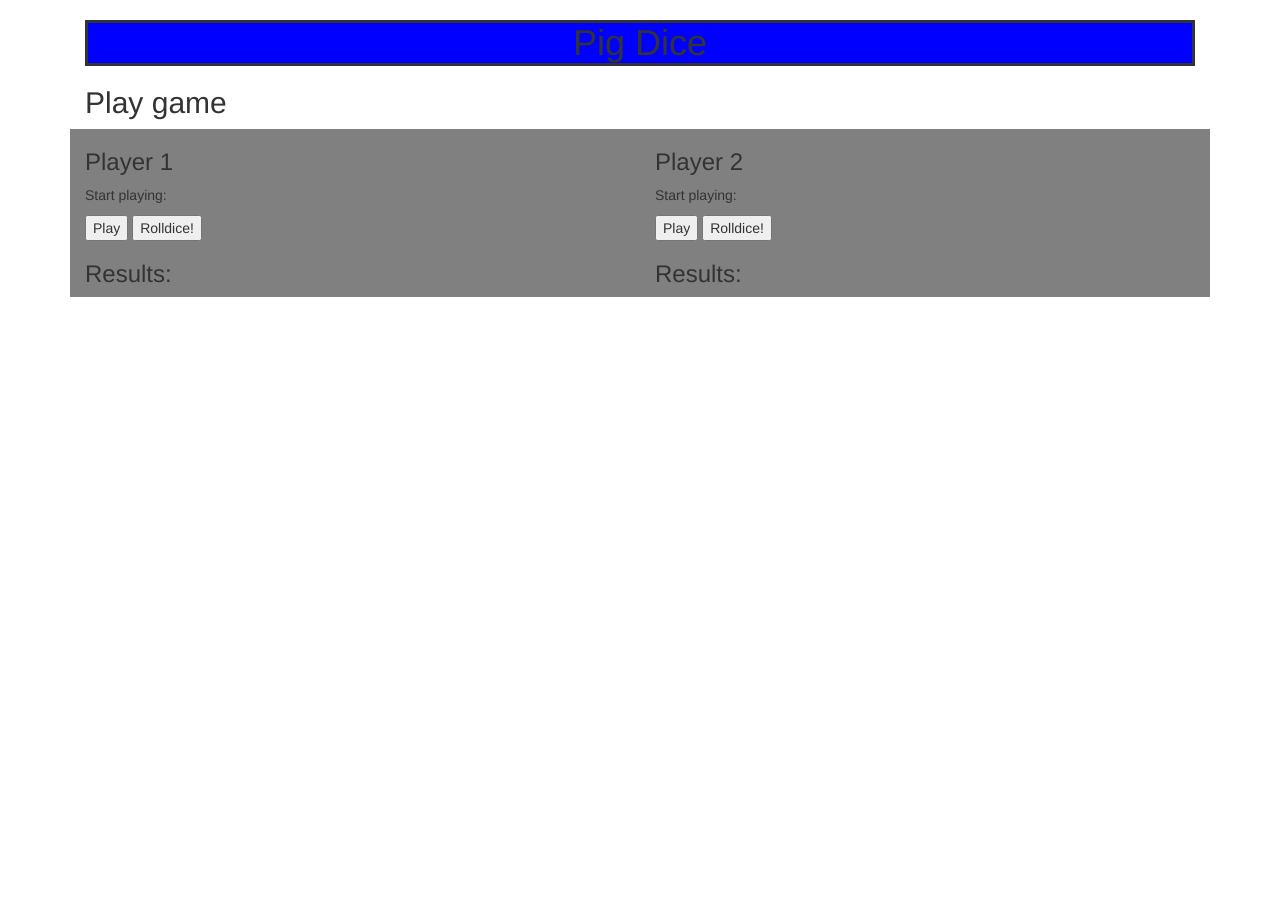
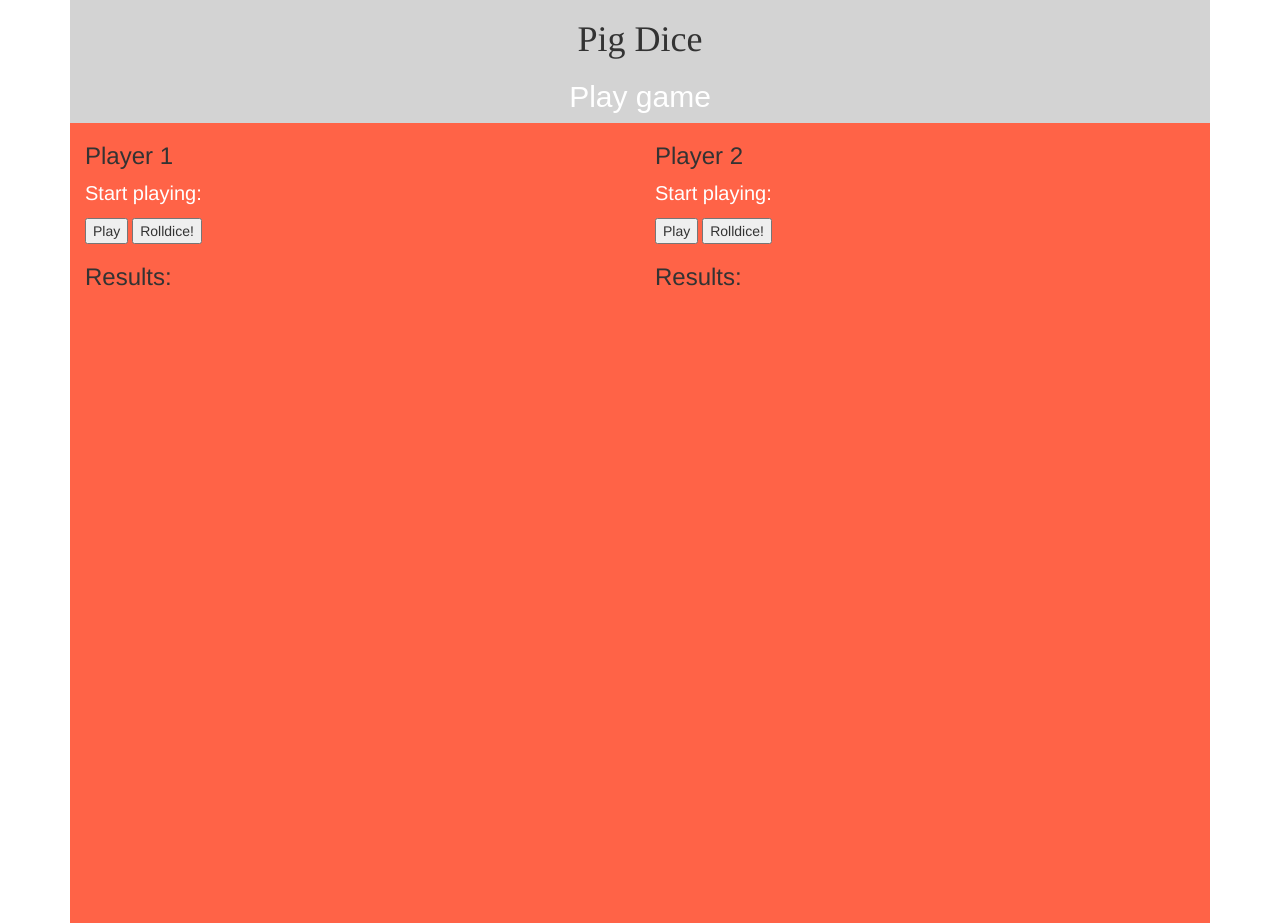
Before and after one commit to lauraayushi/pigdice, a plain HTML site: page index.html in a window 1280 px wide. Before the commit the page ends 800 px from the top, so only its background shows below. Drawn offline with nearby package versions, Linux system fonts and the light colour scheme.

Commit message:
added changes to the page

```diff
--- a/css/styles.css
+++ b/css/styles.css
@@ -1,8 +1,23 @@
 h1 {
 	text-align: center;
-	border-style:solid;
-	background-color:blue;
+	font-family: Times;
+}
+
+h2 {
+	text-align: center;
+	font-family: Arial;
+	color:white;
+}
+
+p {
+	font-size: 20px;
+	color:white;
 }
 .col-md-6 {
-	       background-color:gray;
+	      background-color: tomato;
+	      height:800px;
 }
+
+.row {
+	  background-color: lightgray;
+}
--- a/index.html
+++ b/index.html
@@ -10,9 +10,10 @@
 <body>
 	<div class="container">
 	<div class="col-md-12">
+		<div class="row">
 			<h1>Pig Dice</h1>
 			<h2>Play game</h2>
-		<div class ="row">
+			<div class ="row1">
 				<div class = "col-md-6">
 					<h3>Player 1</h3>
 					<p>Start playing:</p>
@@ -41,5 +42,7 @@
 				</div>
 			</div>
 		</div>
+	</div>
+	</div>
 </body>
 </html>
--- a/js/scripts.js
+++ b/js/scripts.js
@@ -17,3 +17,4 @@ if(rollDice === 1) {
 }
 return rollDice;
 // during the next turns of the pigdice game
+var secondTurn
```
Also changed, not shown: 1 other file. Lines whose indentation alone changed are shown as unchanged.
